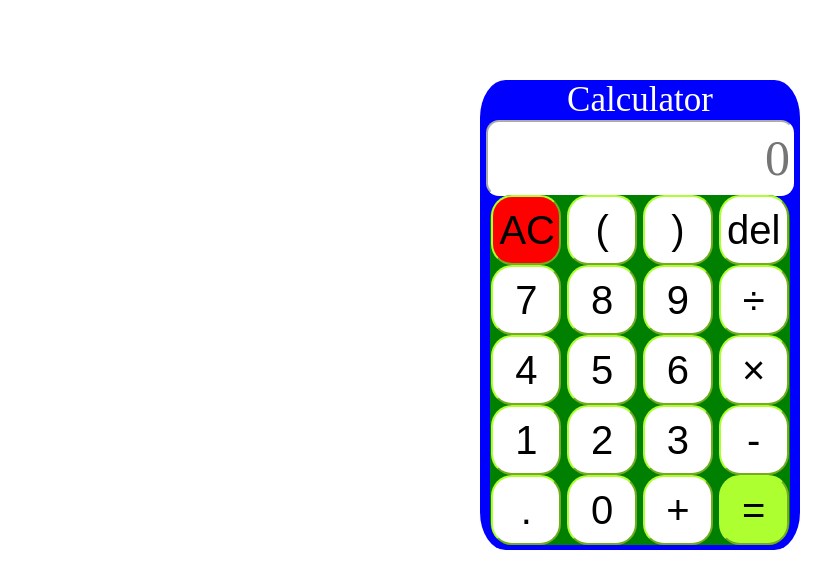
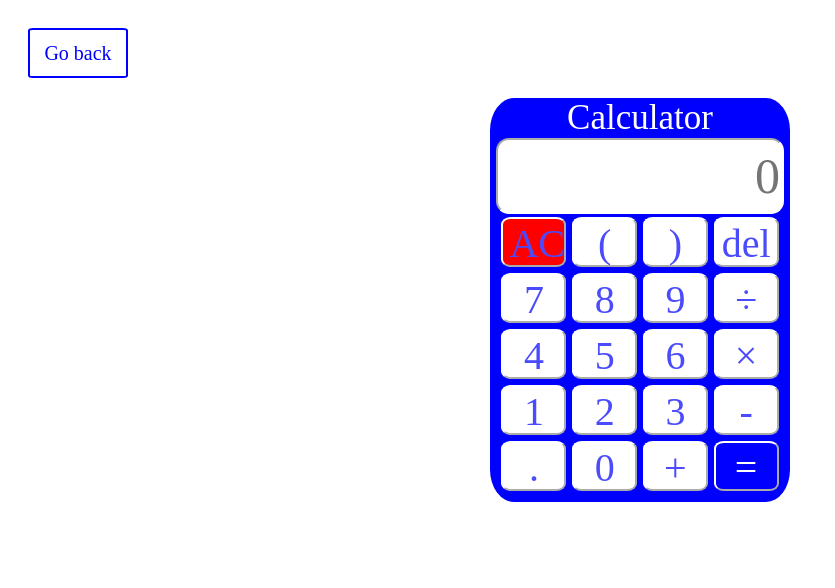
Before and after one commit to Arabianuz/Calculator, a plain HTML site: page Index.html in a window 1280 px wide. Shown: the whole page, without its empty margins (0-835 px from the left). Drawn offline with Linux system fonts and the light colour scheme.

Commit message:
new version

```diff
--- a/Index.html
+++ b/Index.html
@@ -1,16 +1,20 @@
 <!Doctype html>
-  <html>
+  <html lang="en">
   <head>
     <title>Calculator</title>
+    <meta http-equiv="Content-Type" content="text/html;charset=UTF-8">
     <link rel="stylesheet" type="text/css" href="index.css">
-     <script src="index.js"></script>
+
   </head>
   <body>
+    <button type="button" onclick="history.back()" class="goback">Go back</button>
       <div class="all">
 
-    <div class="container-btn">
+    <div class="container-cover">
+      <div class="display-container">
         <span>Calculator</span>
         <input class="display" type="text" id="display" placeholder="0" disabled>
+      </div>
     <div class="buttons">
       <button style="background-color:red;" id="allclear" onclick="allClear()">
           AC
@@ -54,10 +58,13 @@
           0
       </button>
      <button id="+" onclick="specialInput('+')">+</button>
-         <button id="=" onclick="calculate()" style="background-color:greenyellow;">=</button>
+     <button id="=" onclick="calculate()" style="background-color:blue; color:white;">=</button>
 
     </div>
     </div>
     </div>
+
+
+    <script src="index.js"></script>
   </body>
 </html>
--- a/index.css
+++ b/index.css
@@ -3,62 +3,56 @@
  background-color: white;
  text-align: center;
  justify-content:center;
- display:flex;
-
-
+ display:block;
 }
 
-.container-btn{
-
+.container-cover{
     border-radius:8%;
     justify-content:center;
-    align-items: flex-start;
-    display:flex;
-    height:470px ;
-    width: 320px;
+    width: 300px;
     text-align: center;
     background: blue;
-    position: fixed;
     top:80px;
+    margin: auto;
 }
 .buttons {
-     top: 115px;
-     position: absolute;
      border-radius:7%;
      font-size:23px ;
-     display:inline-block;
-     justify-content: flex-end;
-     align-items: flex-end;
+     display:block;
      width:300px;
-     height:350px;
      text-align: center;
-     background:green;
+     margin:auto;
+     padding-bottom: 8px;
 }
 button{
-  display:inline-block;
+  font-family: 'Times New Roman', Times, serif;
+  color: rgb(75, 75, 254);
+  margin-top: 3px;
+  margin-bottom: 3px;
+  display:inline;
   background: white;
   font-size:40px;
-  font-family:arial;
-  height: 70px;
-  width:70px ;
-  border-color:greenyellow;
-  border-radius:30% ;
+  height: 50px;
+  width:65px ;
+  border-color:white;
+  border-radius:15% ;
+  -webkit-border-radius:15% ;
+  -moz-border-radius:15% ;
+  -ms-border-radius:15% ;
+  -o-border-radius:15% ;
 }
 .display{
+    margin: auto;
     display:block;
     background: white;
     height: 70px;
-    width: 300px;
-    position: absolute;
-    top: 40px;
+    width:280px;
     border-color: white;
     border-radius:13px;
     text-align:right;
     font-family: 'Times New Roman';
     font-size: 50px;
     overflow-x: scroll;
-    align-items: flex-end;
-
 
 }
 span{
@@ -66,3 +60,33 @@ span{
     font-family: 'Times New Roman', serif;
     color:white;
 }
+.goback {
+    height: 50px;
+    width: 100px;
+    margin: 20px;
+    color: blue;
+    border-color: blue;
+    border-style: solid;
+    font-size: 20px;
+    font-family: 'Times New Roman', Times, serif;
+    border-radius: 5%;
+    -webkit-border-radius: 5%;
+    -moz-border-radius: 5%;
+    -ms-border-radius: 5%;
+    -o-border-radius: 5%;
+}
+.goback:hover{
+    height: 50px;
+    width: 100px;
+    margin: 20px;
+    color: white;
+    background-color: blue;
+    border-color: blue;
+    border-style: solid;
+    font-size: 20px;
+    border-radius: 5%;
+    -webkit-border-radius: 5%;
+    -moz-border-radius: 5%;
+    -ms-border-radius: 5%;
+    -o-border-radius: 5%;
+}
```
